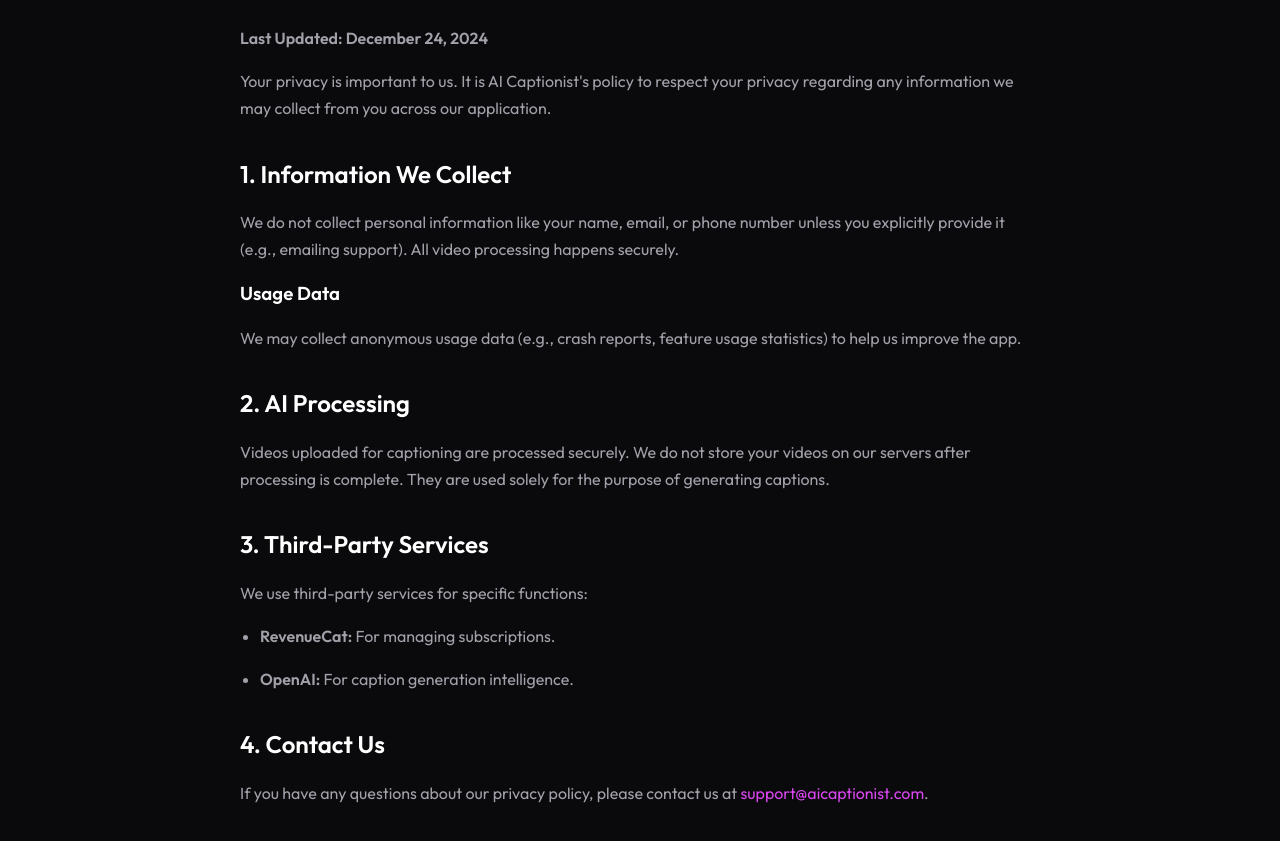
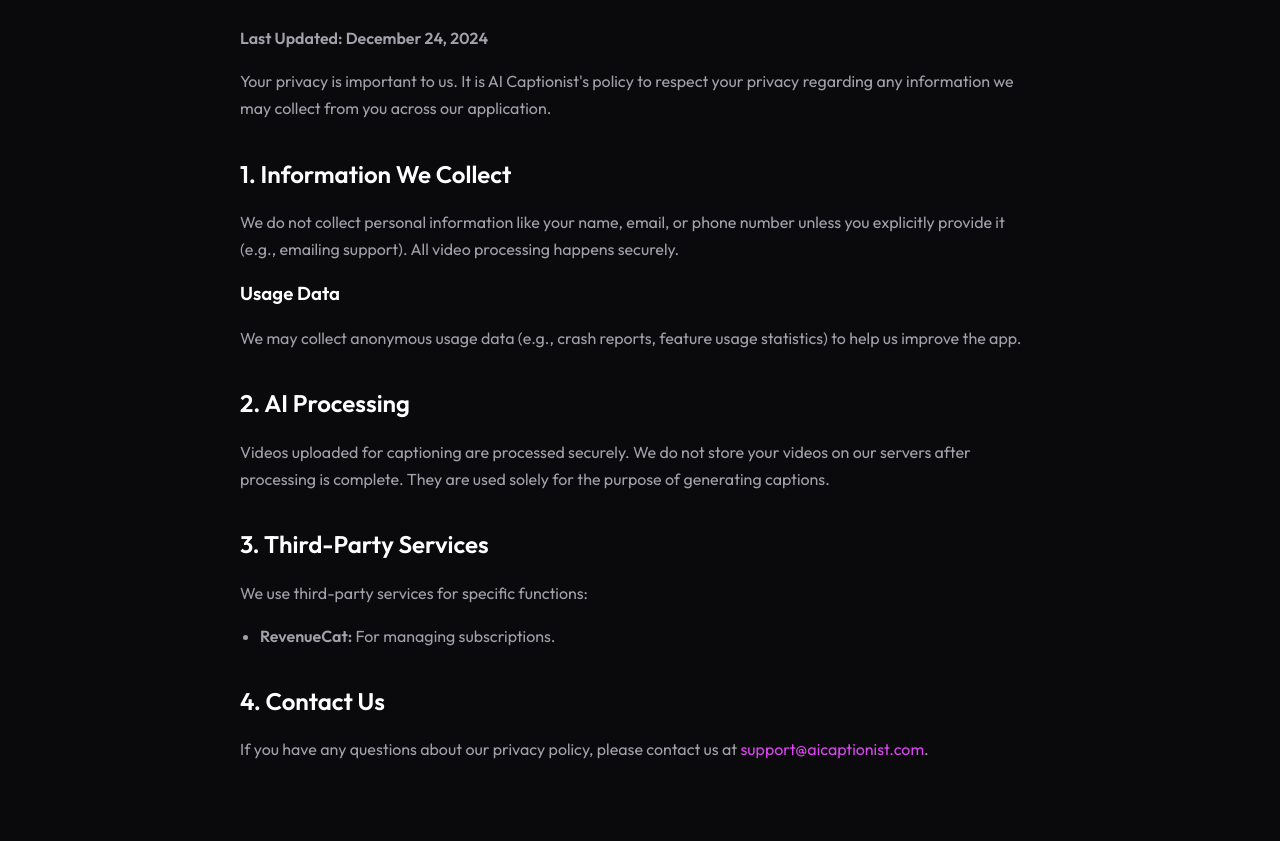
Before and after one commit to usamanaufer/ai_captionist_website, a plain HTML site: page privacy.html in a window 1280 px wide. Shown: the part 199-1040 px from the top of the page. Drawn offline with Linux system fonts and the light colour scheme.

Commit message:
Update privacy policy

```diff
--- a/privacy.html
+++ b/privacy.html
@@ -67,7 +67,6 @@
         <p>We use third-party services for specific functions:</p>
         <ul>
             <li><strong>RevenueCat:</strong> For managing subscriptions.</li>
-            <li><strong>OpenAI:</strong> For caption generation intelligence.</li>
         </ul>
 
         <h2>4. Contact Us</h2>
```
